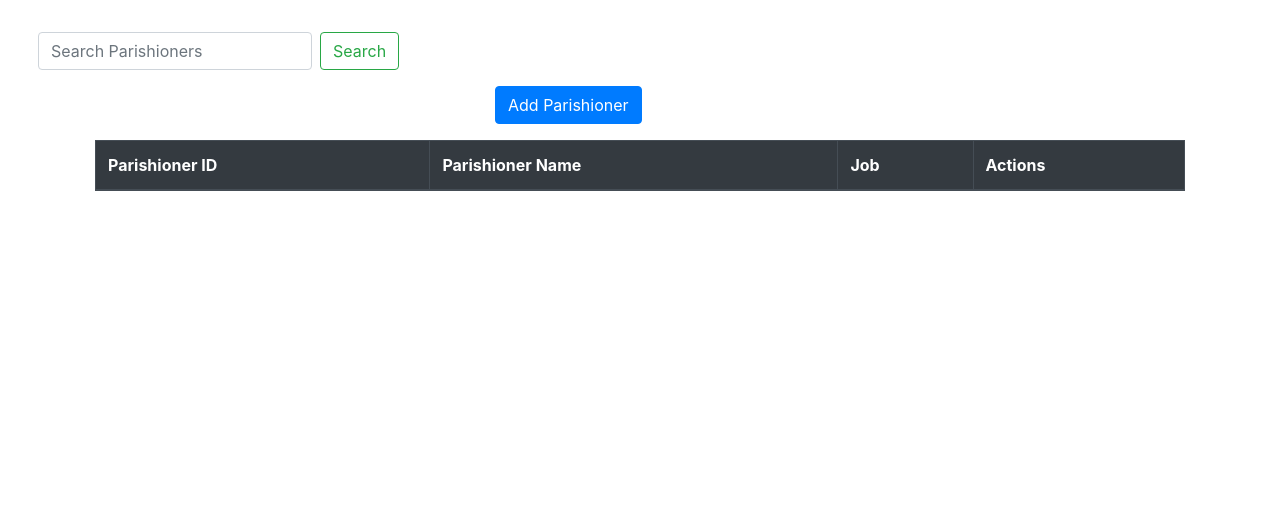
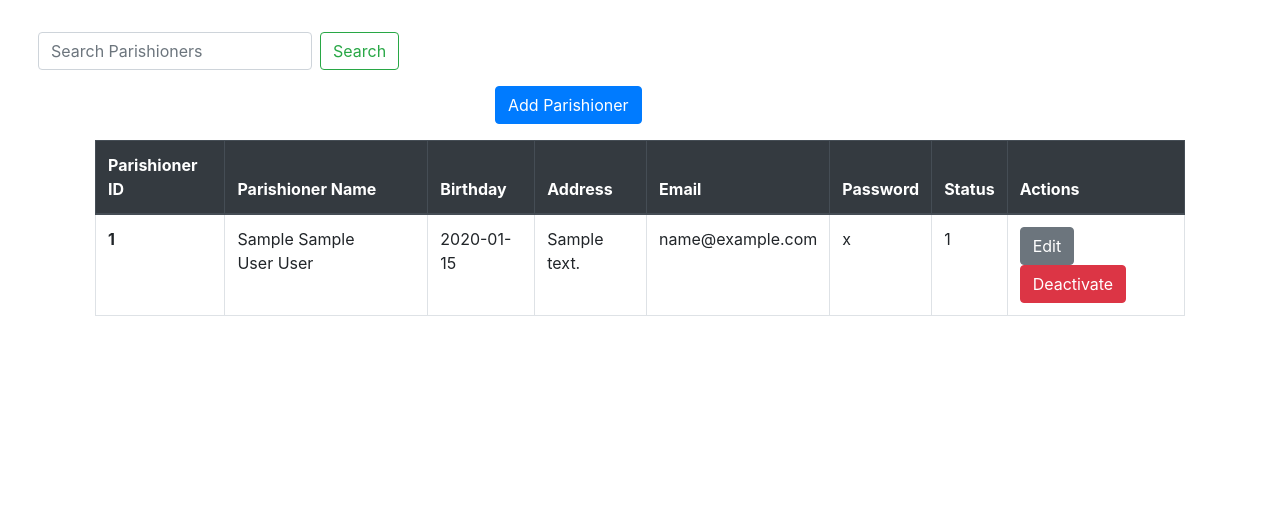
Before and after one commit to salanesh/joseph-parish, a PHP site: page /staff-view/staff-manage-parishioners.php in a window 1280 px wide. Shown: the part 126-641 px from the top of the page. Run offline with PHP 8.4, Linux system fonts and the light colour scheme; tables that the repository leaves empty hold one stand-in row (values such as "Sample post"); lists and menus that the app fills with data are empty; some libraries are stand-ins or nearby versions.

Commit message:
edited parishioners

```diff
--- a/staff-view/staff-donations.php
+++ b/staff-view/staff-donations.php
@@ -232,6 +232,11 @@
                 </div>
             </div>
         </div>
+
+
+
+
+
     </div>
 </body>
 </html>
--- a/staff-view/staff-manage-parishioners.php
+++ b/staff-view/staff-manage-parishioners.php
@@ -41,14 +41,18 @@
                 <tr>
                     <th scope="col">Parishioner ID</th>
                     <th scope="col">Parishioner Name</th>
-                    <th scope="col">Job</th>
+                    <th scope="col">Birthday</th>
+                    <th scope="col">Address</th>
+                    <th scope="col">Email</th>
+                    <th scope="col">Password</th>
+                    <th scope="col">Status</th>
                     <th scope="col">Actions</th>
                 </tr>
             </thead>
             <tbody>
-
-                <?php
-                    $sql="SELECT u.userID, u.fName, u.mName, u.lName, r.roleName from users u,roles r where u.roleID=r.roleID and u.roleID!=1 and u.userStatus = 1";
+            <?php
+                    require("../custom-php/connector.php");
+                    $sql="SELECT * from users where userStatus !=0";
                     $shit=mysqli_query($connection,$sql);
                     while($row = mysqli_fetch_assoc($shit)) {
                        echo "<tr>";
@@ -59,10 +63,22 @@
                        echo $row['fName']."&nbsp".$row['mName']."&nbsp".$row['lName'];
                        echo "</td>";
                        echo "<td>";
-                       echo $row['roleName'];
+                       echo $row['userBday'];
                        echo "</td>";
                        echo "<td>";
-                       echo "<button class='btn btn-secondary open-editUser' data-toggle='modal' data-id=".$row['userID']." data-target='#editParishionerModal'>Edit</button>";
+                       echo $row['userAddress'];
+                       echo "</td>";
+                       echo "<td>";
+                       echo $row['email'];
+                       echo "</td>";
+                       echo "<td>";
+                       echo $row['userPass'];
+                       echo "</td>";
+                       echo "<td>";
+                       echo $row['userStatus'];
+                       echo "</td>";
+                       echo "<td>";
+                       echo "<button class='btn btn-secondary open-editUser' data-toggle='modal' data-id=".$row['userID']." data-target='#editParishionersModal'>Edit</button>";
                        echo "&nbsp";
                        echo "<a href='../controllers/parishioners-controller.php?deactID=".$row['userID']."'><button class='btn btn-danger' onclick = 'return confirm(Are you sure?)'>Deactivate</button></a>";
                        echo "</td>";
@@ -121,14 +137,13 @@
             </div>
         </div>
     </div>
-
-
+    </div>
     <!-- edit employees modal -->
-    <div class="modal fade" id="EditParishionersModal" tabindex="-1" role="dialog" aria-labelledby="EditParishionersLabel" aria-hidden="true">
+    <div class="modal fade" id="editParishionersModal" tabindex="-1" role="dialog" aria-labelledby="editParishionersLabel" aria-hidden="true">
         <div class="modal-dialog" role="document">
             <div class="modal-content">
                 <div class="modal-header">
-                    <h5 class="modal-title" id="EditParishionersLabel">Edit Parishioner</h5>
+                    <h5 class="modal-title" id="editParishionersLabel">Edit Parishioner</h5>
                     <button type="button" class="close" data-dismiss="modal" aria-label="Close">
                     <span aria-hidden="true">&times;</span>
                     </button>
@@ -179,6 +194,5 @@
                 </div>
             </div>
         </div>
-    </div>
 </body>
 </html>
```
Also changed, not shown: controllers/parishioners-controller.php (+15 -27 lines).
